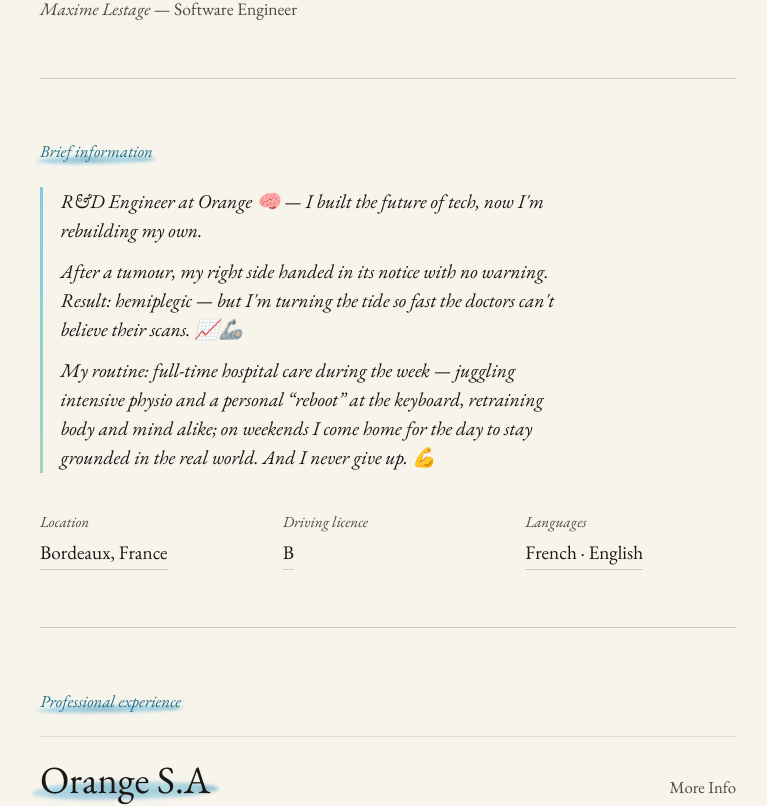
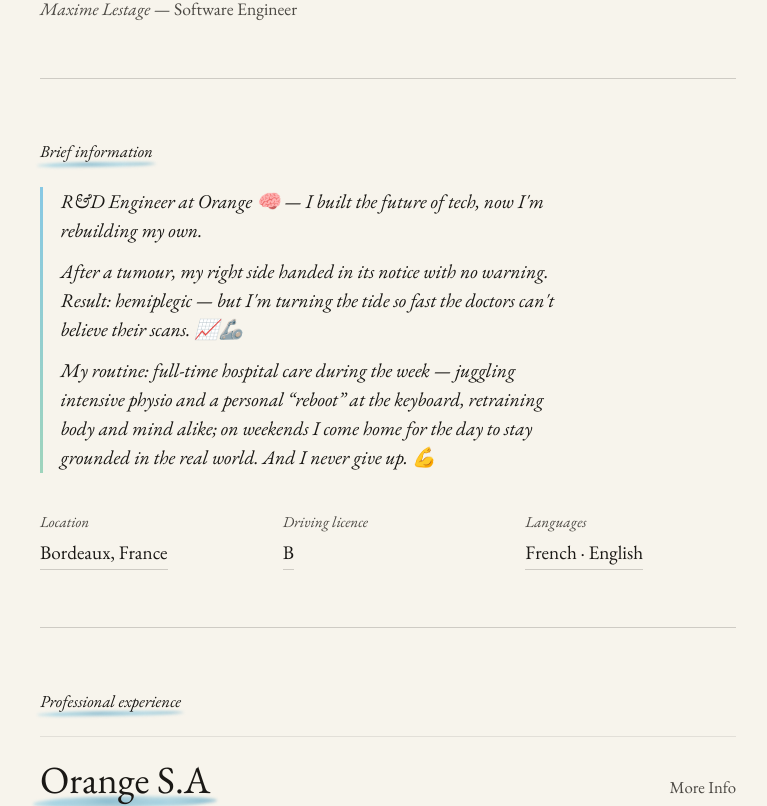
Before and after one commit to maxlestage/mon-cv, a React (Vite) app: page / in a window 1280 px wide. Shown: the part 819-1625 px from the top of the page, without its empty margins (252-1019 px from the left). Built offline with nearby package versions, Linux system fonts and the light colour scheme.

Commit message:
Black titles with sea-blue watercolour underline
Set section headings back to ink and reposition the watercolour wash as a
stroke below the titles.

```diff
--- a/src/styles.css
+++ b/src/styles.css
@@ -283,7 +283,7 @@ em {
   font-style: italic;
   font-weight: 400;
   font-size: clamp(0.95rem, 2vw, 1.05rem);
-  color: var(--sea);
+  color: var(--ink);
   margin-bottom: 1.4rem;
   display: inline-block;
 }
@@ -302,10 +302,10 @@ em {
 .strength h3::after {
   content: "";
   position: absolute;
-  left: -0.22em;
-  right: -0.22em;
-  bottom: 0.02em;
-  height: 0.5em;
+  left: -0.18em;
+  right: -0.18em;
+  bottom: -0.16em;
+  height: 0.3em;
   z-index: -1;
   pointer-events: none;
   background:
```
